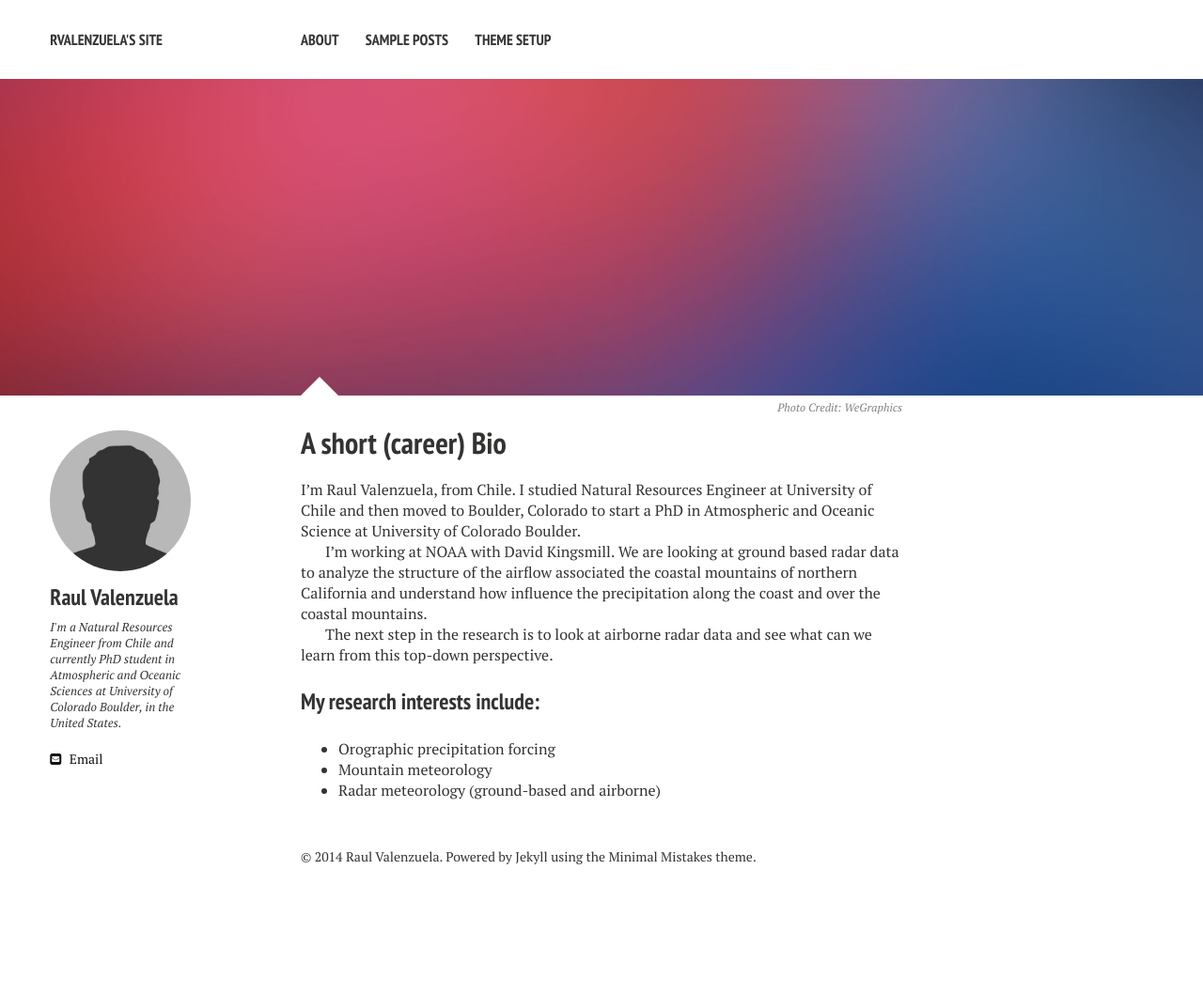
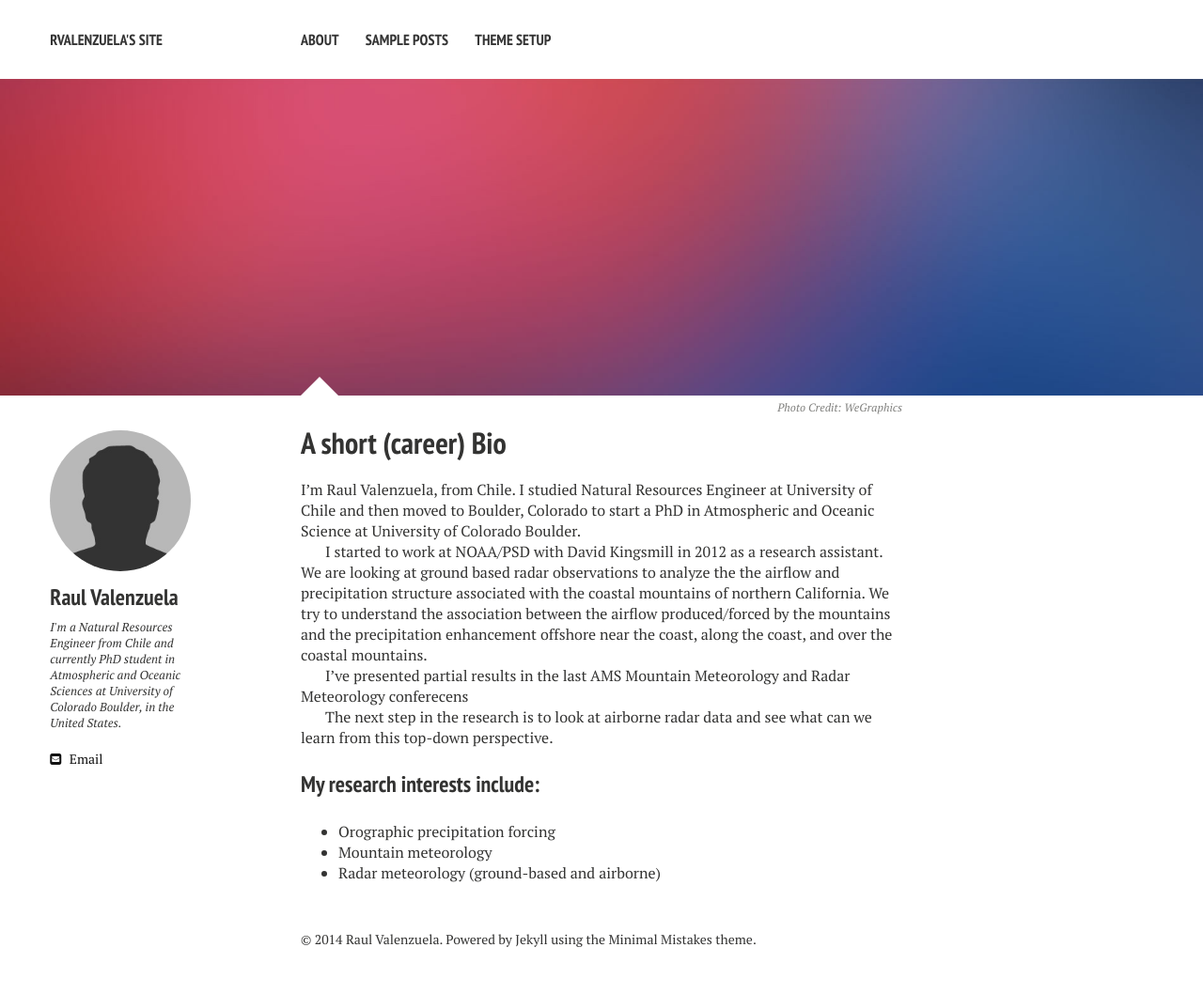
Before and after one commit to Joe-Robertson/rvalenzuelar.github.io, a Jekyll site: the page built from about/index.md, in a window 1280 px wide. Shown: the whole page at 94% size. Built offline with Jekyll 4.4.1, drawn with Linux system fonts in a browser that asks for light colours; nearby versions of some CDN libraries; before the commit the page ends 970 px from its top, so only the background shows below that.

Commit message:
about page edited

```diff
--- a/about/index.md
+++ b/about/index.md
@@ -13,7 +13,9 @@
 I'm Raul Valenzuela, from Chile. I studied Natural Resources Engineer at University of Chile and then
 moved to Boulder, Colorado to start a PhD in Atmospheric and Oceanic Science at University of Colorado Boulder.
 
-I'm working at NOAA with David Kingsmill. We are looking at ground based radar data to analyze the structure of the airflow associated the coastal mountains of northern California and understand how influence the precipitation along the coast and over the coastal mountains.
+I started to work at NOAA/PSD with David Kingsmill in 2012 as a research assistant. We are looking at ground based radar observations to analyze the the airflow and precipitation structure associated with the coastal mountains of northern California. We try to understand the association between the airflow produced/forced by the mountains and the precipitation enhancement offshore near the coast, along the coast, and over the coastal mountains.
+
+I've presented partial results in the last AMS Mountain Meteorology and Radar Meteorology conferecens
 
 The next step in the research is to look at airborne radar data and see what can we learn from this top-down perspective.
 
```
